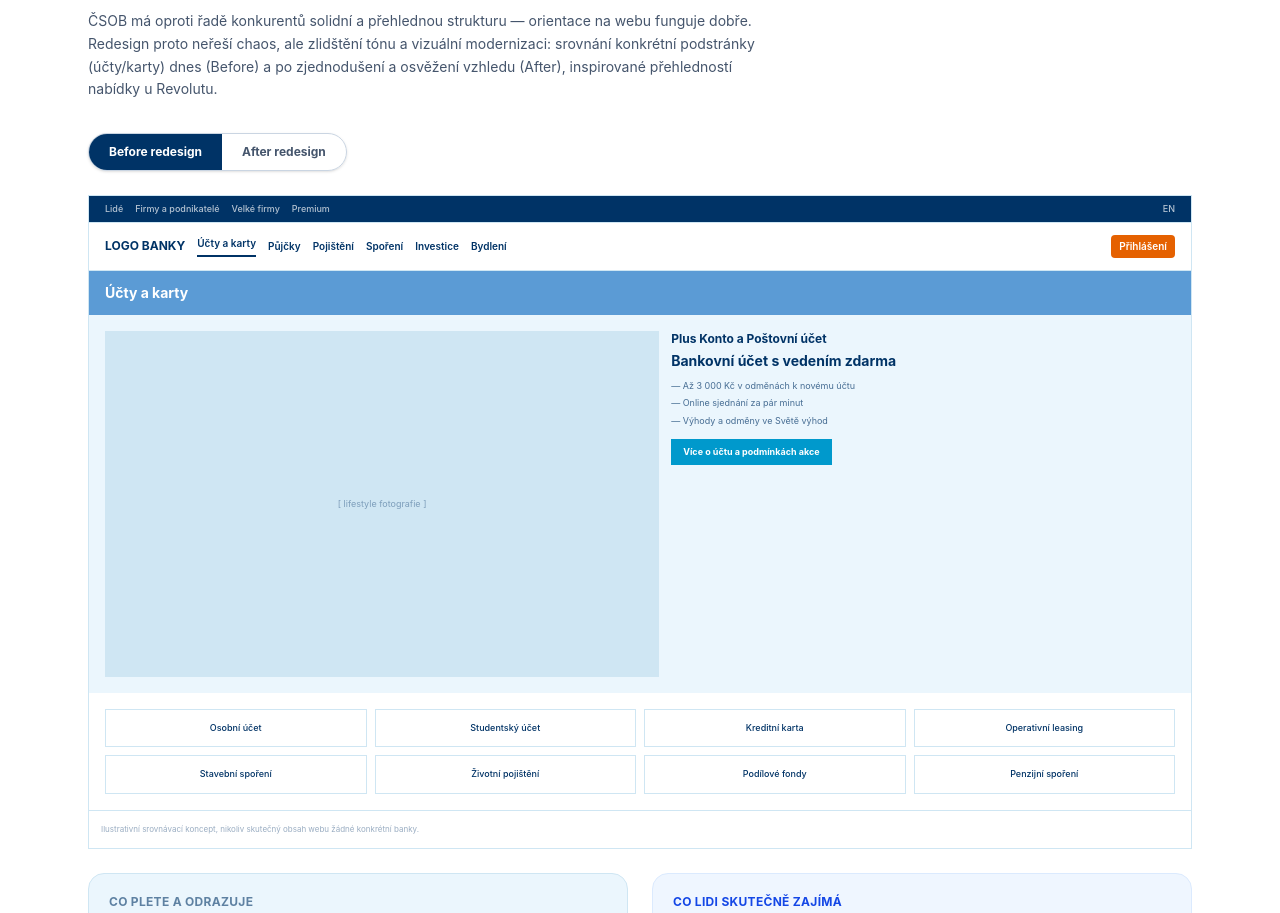
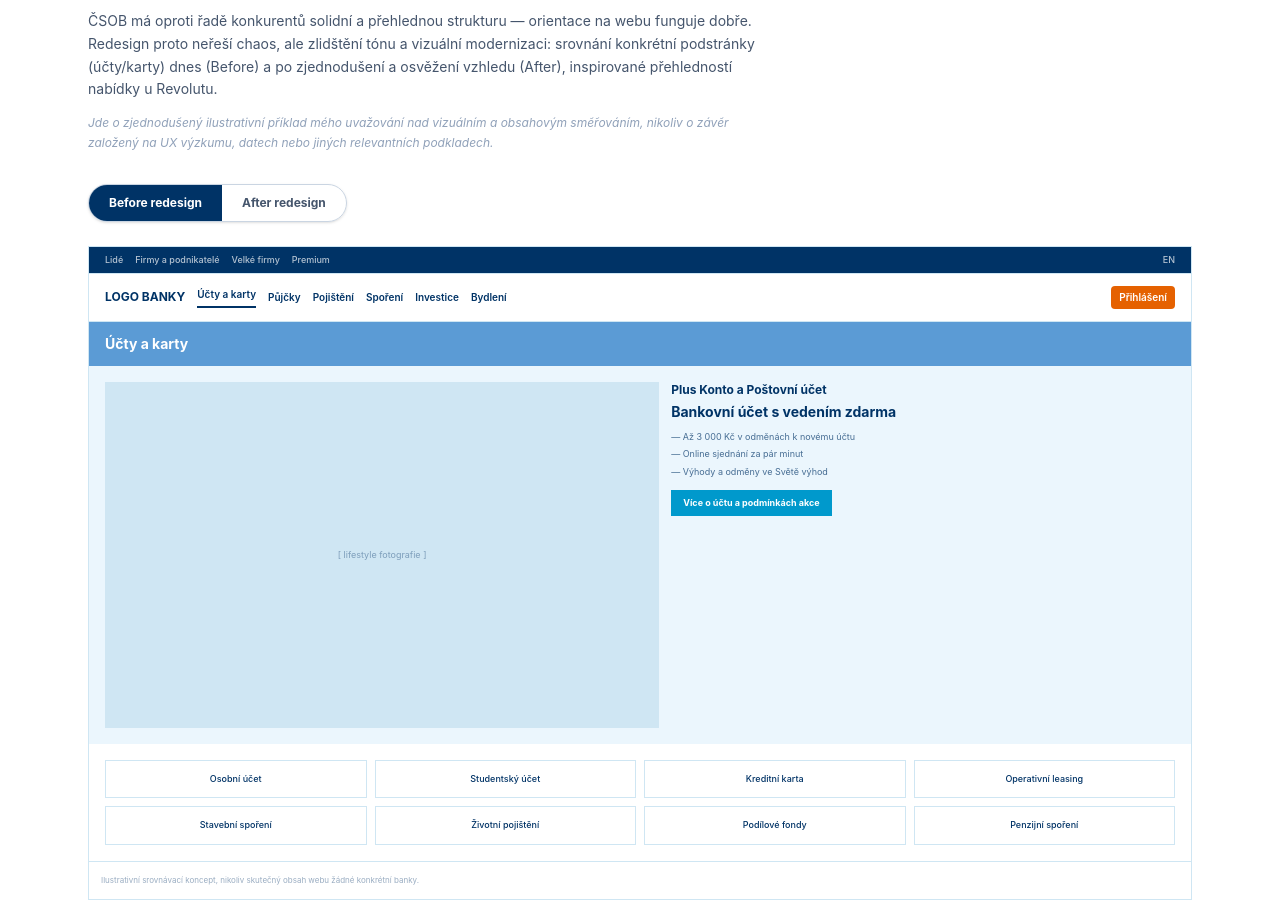
Before and after one commit to petrapavlis/petra-pavlisova-csob-redesign, a React (Vite) app: page / in a window 1280 px wide. Shown: the part 1470-2383 px from the top of the page. Built offline with nearby package versions, Linux system fonts and the light colour scheme.

Commit message:
Add disclaimer clarifying this is illustrative, not research-based

```diff
--- a/src/App.jsx
+++ b/src/App.jsx
@@ -484,6 +484,9 @@ function CaseStudySection() {
         <p className="mt-3 max-w-2xl text-sm leading-relaxed text-slate-600">
           ČSOB má oproti řadě konkurentů solidní a přehlednou strukturu — orientace na webu funguje dobře. Redesign proto neřeší chaos, ale zlidštění tónu a vizuální modernizaci: srovnání konkrétní podstránky (účty/karty) dnes (Before) a po zjednodušení a osvěžení vzhledu (After), inspirované přehledností nabídky u Revolutu.
         </p>
+        <p className="mt-3 max-w-2xl text-xs italic leading-relaxed text-slate-400">
+          Jde o zjednodušený ilustrativní příklad mého uvažování nad vizuálním a obsahovým směřováním, nikoliv o závěr založený na UX výzkumu, datech nebo jiných relevantních podkladech.
+        </p>
 
         <div className="mt-8 inline-flex overflow-hidden rounded-full border border-slate-300 text-xs font-bold shadow-sm">
           <button
```
